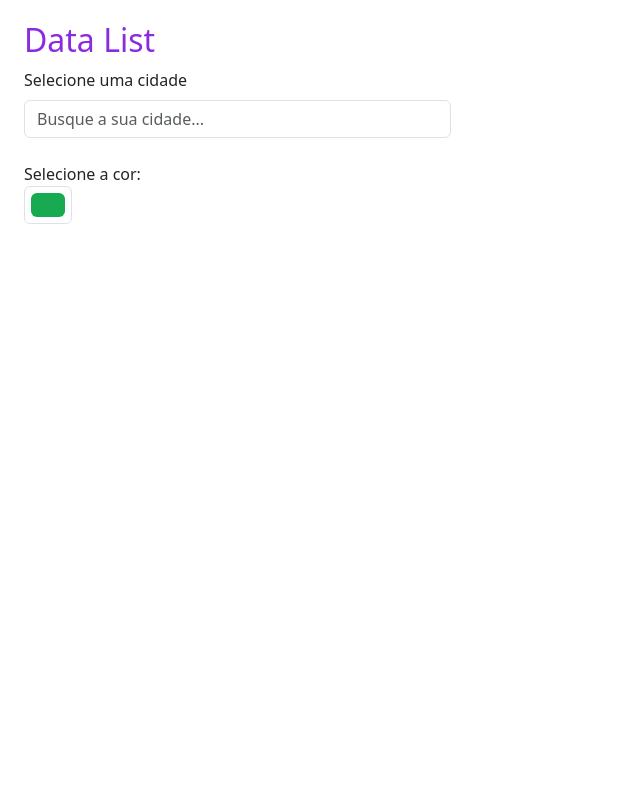
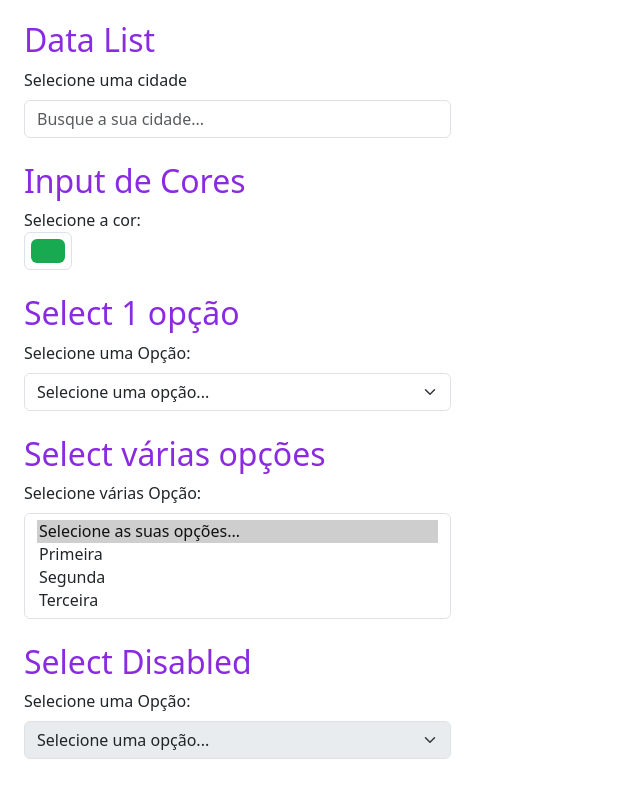
Before and after one commit to RicardoFerrazPereira/bootstrap5-curso-udemy, a plain HTML site: page 4_Formularios/aulas/index.html in a window 1280 px wide. Shown: the part 2056-2854 px from the top of the page, without its empty margins (0-640 px from the left). Before the commit the page ends 2804 px from the top, so only its background shows below. Drawn offline with nearby package versions, Linux system fonts and the light colour scheme.

Commit message:
Select Input

```diff
--- a/4_Formularios/aulas/index.html
+++ b/4_Formularios/aulas/index.html
@@ -153,8 +153,41 @@
             </div>
             <!-- Input para cores  -->
             <div class="mb-4">
+                <h2>Input de Cores</h2>
                 <label for="cor" style="form-label">Selecione a cor:</label>
                 <input type="color" class="form-control form-control-color" id="cor" value="#18AA50" title="Escolha uma cor">
+            </div>
+
+            <!-- SELECT -->
+            <div class="mb-4">
+                <h2>Select 1 opção</h2>
+                <label for="opcoes" class="form-label">Selecione uma Opção:</label>
+                <select class="form-select" name="opcoes" id="opcoes">
+                    <option selected>Selecione uma opção...</option>
+                    <option value="1">Primeira</option>
+                    <option value="2">Segunda</option>
+                    <option value="3">Terceira</option>
+                </select>
+            </div>
+            <div class="mb-4">
+                <h2>Select várias opções</h2>
+                <label for="opcoes" class="form-label">Selecione várias Opção:</label>
+                <select class="form-select" multiple>
+                    <option selected>Selecione as suas opções...</option>
+                    <option value="1">Primeira</option>
+                    <option value="2">Segunda</option>
+                    <option value="3">Terceira</option>
+                </select>
+            </div>
+            <div class="mb-4">
+                <h2>Select Disabled</h2>
+                <label for="opcoes" class="form-label">Selecione uma Opção:</label>
+                <select class="form-select" name="opcoes2" id="opcoes2" disabled>
+                    <option selected>Selecione uma opção...</option>
+                    <option value="1">Primeira</option>
+                    <option value="2">Segunda</option>
+                    <option value="3">Terceira</option>
+                </select>
             </div>
         </form>
     </div>
```
